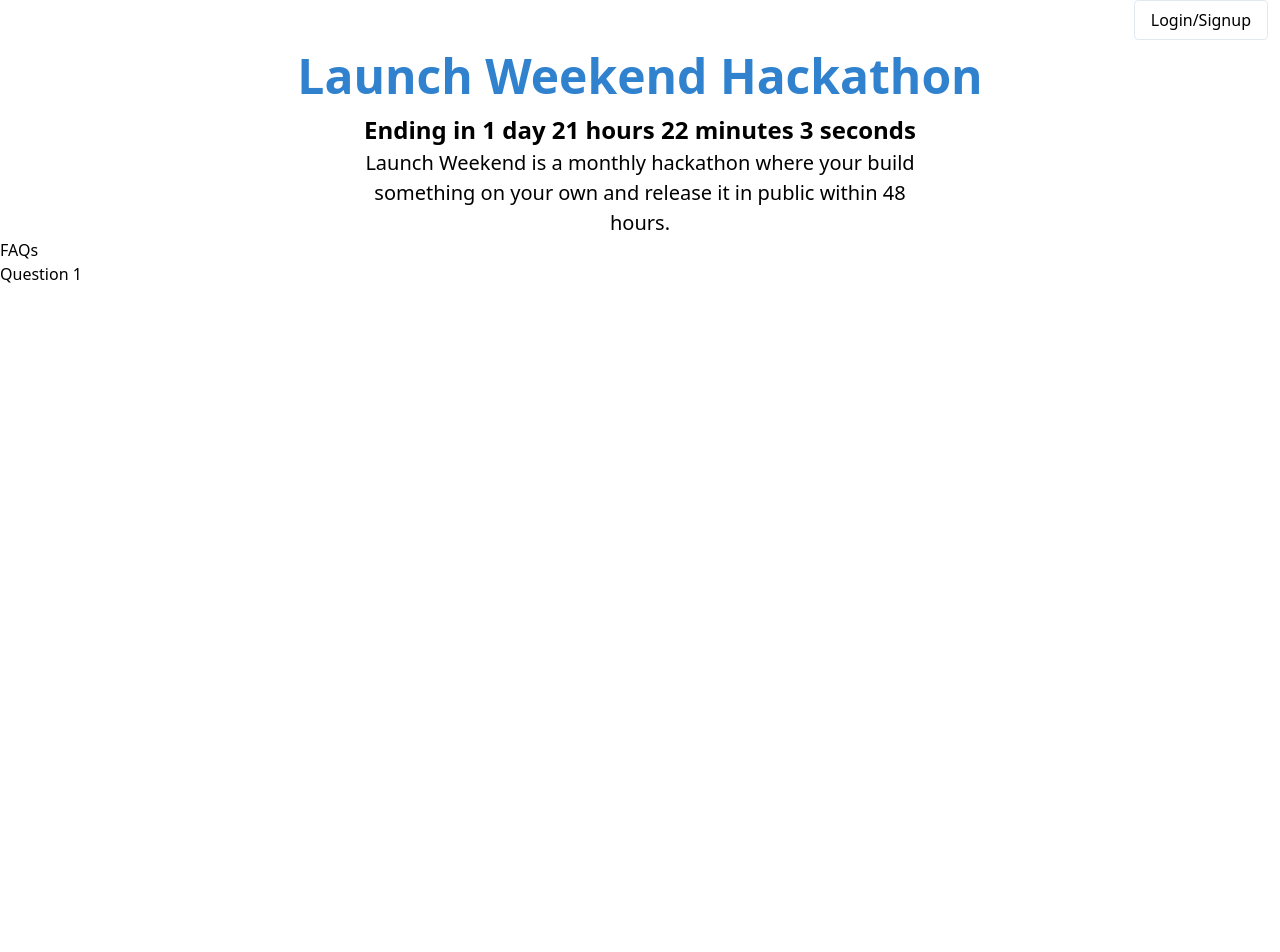
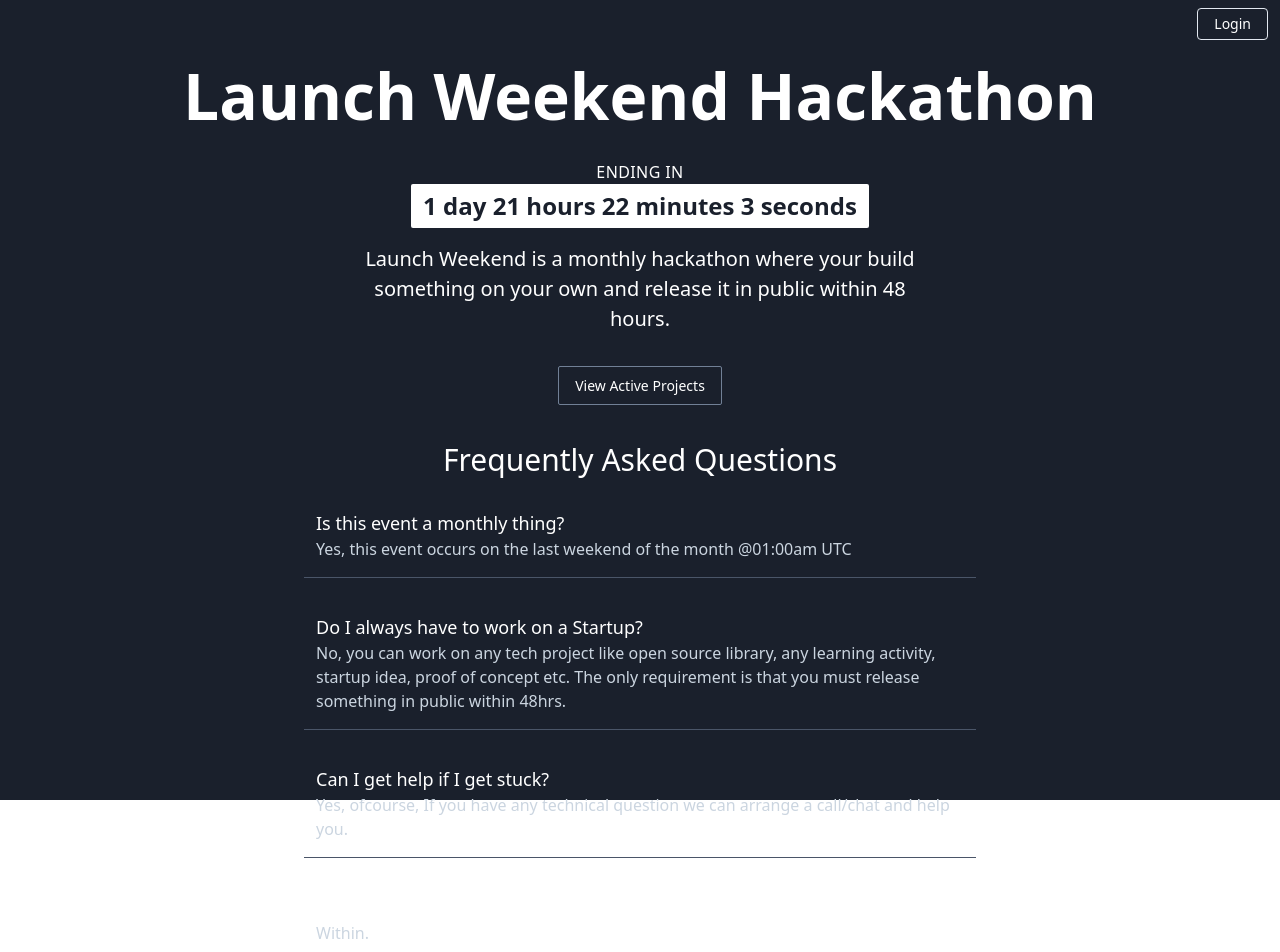
Before and after one commit to HelloKashif/launchweekend, a Next.js app: page / in a window 1280 px wide. Shown: the top 952 px of the page. Before the commit the page ends 800 px from the top, so only its background shows below. Built offline with nearby package versions, Linux system fonts and the light colour scheme; no server answers; what @tailwindcss/ui would draw is missing.

Commit message:
styling stuff

```diff
--- a/components/header.js
+++ b/components/header.js
@@ -40,8 +40,8 @@ export default (props) => {
         ) : (
           <div>
             <Link href="/login">
-              <a className="border rounded px-4 py-2 leading-none font-medium">
-                Login/Signup
+              <a className="inline-block border hover:bg-white hover:text-gray-900 transition duration-150 rounded text-sm leading-none px-4 py-2 font-medium">
+                Login
               </a>
             </Link>
           </div>
--- a/components/projects.js
+++ b/components/projects.js
@@ -6,9 +6,9 @@ const ProjectCard = (props) => {
   const { project } = props;
   return (
     <Link href={`/projects/${project.id}`}>
-      <a className="w-80 h-48 shadow-md hover:shadow-lg transition duration-150 px-4 py-3 rounded-lg flex flex-col items-center">
+      <a className="w-80 h-48 bg-white shadow-md hover:shadow-lg transition duration-150 px-4 py-3 rounded-lg flex flex-col items-center">
         <div className="w-full">
-          <h5 className="text-md font-medium">{project.name}</h5>
+          <h5 className="text-md font-medium text-gray-900">{project.name}</h5>
           <span className="text-sm font-medium text-gray-600">
             {project.user}
           </span>
--- a/pages/_app.js
+++ b/pages/_app.js
@@ -1,8 +1,14 @@
 import "../styles/globals.css";
 import firebase from "../lib/firebase";
+import Header from "../components/header";
 
 function MyApp({ Component, pageProps }) {
-  return <Component {...pageProps} />;
+  return (
+    <div className="bg-gray-900 text-white w-screen h-screen">
+      <Header />
+      <Component {...pageProps} />
+    </div>
+  );
 }
 
 export default MyApp;
--- a/pages/index.js
+++ b/pages/index.js
@@ -1,7 +1,33 @@
 import Head from "next/head";
-import Header from "../components/header";
+import Link from "next/link";
 
 import { formatDuration, intervalToDuration } from "date-fns";
+
+const faqs = [
+  {
+    q: "Is this event a monthly thing?",
+    a: "Yes, this event occurs on the last weekend of the month @01:00am UTC",
+  },
+  {
+    q: "Do I always have to work on a Startup?",
+    a:
+      "No, you can work on any tech project like open source library, any learning activity, startup idea, proof of concept etc. The only requirement is that you must release something in public within 48hrs.",
+  },
+  {
+    q: "Can I get help if I get stuck?",
+    a:
+      "Yes, ofcourse, If you have any technical question we can arrange a call/chat and help you.",
+  },
+  {
+    q: "Do we release the project within 48hrs or after 48hr?",
+    a: "Within.",
+  },
+  {
+    q: "Does the project need to be 100% complete while releasing",
+    a:
+      "No. As long as it is kinda usable and communicates the message of the product to the user its fine.",
+  },
+];
 
 export default function Home() {
   React.useEffect(() => {
@@ -13,7 +39,7 @@ export default function Home() {
       setCountdown(formatDuration(duration));
     }, 1000);
   }, []);
-  const [countdown, setCountdown] = React.useState(0);
+  const [countdown, setCountdown] = React.useState(null);
 
   //
   return (
@@ -22,24 +48,42 @@ export default function Home() {
         <title>Launch Weekend</title>
         <link rel="icon" href="/favicon.ico" />
       </Head>
-      <Header />
 
       <main className="">
-        <h1 className="text-5xl text-blue-600 text-center font-bold">
+        <h1 className="text-2xl sm:text-6xl text-white sm:text-center font-bold sm:font-black">
           Launch Weekend Hackathon
         </h1>
-        <div className="flex flex-col items-center">
-          <span className="text-2xl font-bold">Ending in {countdown}</span>
-        </div>
+        {countdown && (
+          <div className="my-4 flex flex-col sm:items-center">
+            <span className="uppercase tracking-wide">Ending In</span>
+            <span className="text-lg sm:text-2xl font-bold text-gray-900 px-3 py-1 inline-block rounded-sm bg-white">
+              {countdown}
+            </span>
+          </div>
+        )}
 
-        <p className="text-xl text-center max-w-xl mx-auto">
+        <p className="text-xl sm:text-center max-w-xl mx-auto">
           Launch Weekend is a monthly hackathon where your build something on
           your own and release it in public within 48 hours.
         </p>
-        <section>
-          <h3 className="">FAQs</h3>
-          <ul>
-            <li>Question 1</li>
+        <section className="flex-center my-8">
+          <Link className="" href="/projects">
+            <a className="border hover:border-white hover:bg-white hover:text-gray-900 rounded-sm text-sm font-medium transition duration-150 border-gray-600 px-4 py-2">
+              View Active Projects
+            </a>
+          </Link>
+        </section>
+        <section className="mt-4 flex flex-col items-center">
+          <h3 className="mb-3 font-light text-3xl">
+            Frequently Asked Questions
+          </h3>
+          <ul className="space-y-5 max-w-2xl">
+            {faqs.map((qa, i) => (
+              <li key={i} className="py-4 border-b border-gray-700 px-3">
+                <h4 className="text-lg">{qa.q}</h4>
+                <p className="text-gray-400">{qa.a}</p>
+              </li>
+            ))}
           </ul>
         </section>
       </main>
```
Also changed, not shown: TODOS.txt.
